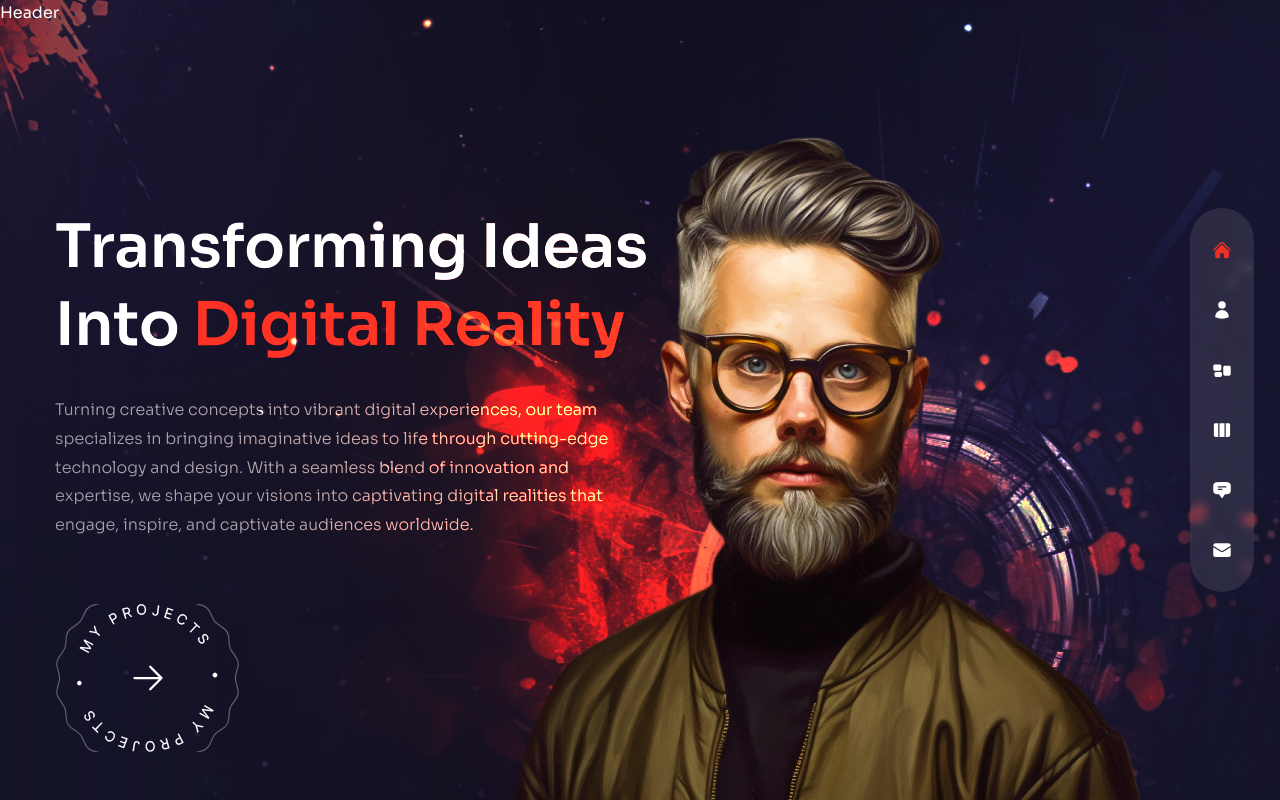
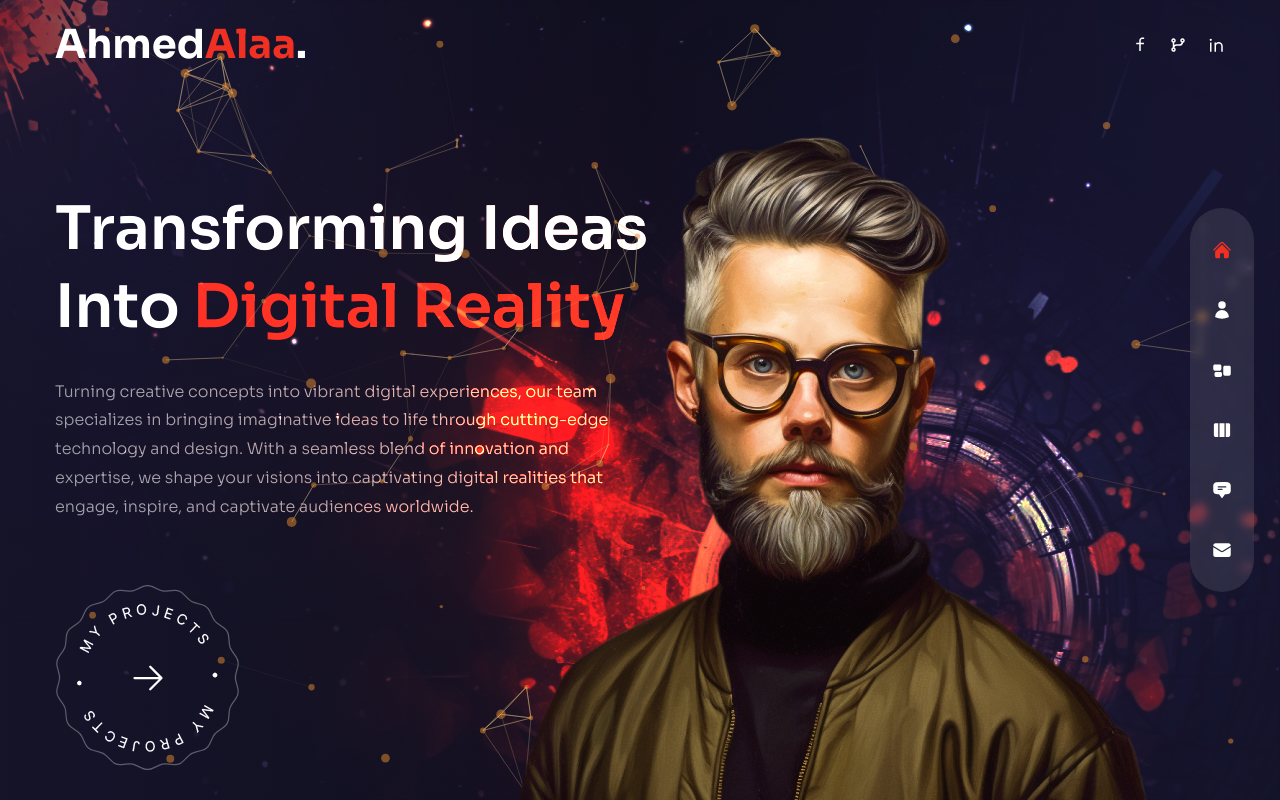
Before and after one commit to AhmedAlaa21/ahmedalaa, a Next.js app: page / in a window 1280 px wide. Built offline with nearby package versions, Linux system fonts and the light colour scheme.

Commit message:
Finished Homepage ui

```diff
--- a/components/Header.js
+++ b/components/Header.js
@@ -1,5 +1,31 @@
+// next image
+import Image from "next/image";
+
+// next link
+import Link from "next/link";
+
+// components
+import Socials from "../components/Socials";
 const Header = () => {
-  return <header className="absolute z-30 w-full">Header</header>;
+  return (
+    <header className="absolute z-30 w-full flex items-center px-16 xl:px-0 xl:h-[90px]">
+      <div className="container mx-auto">
+        <div className="flex flex-col lg:flex-row justify-between items-center gap-y-6 py-8">
+          {/* logo */}
+          <Link href="/">
+            <p
+              className="w-[220px]  font-bold "
+              style={{ color: "#fff", fontSize: "40px" }}
+            >
+              Ahmed<span className="text-accent">Alaa</span>.
+            </p>
+          </Link>
+          {/* Socials */}
+          <Socials />
+        </div>
+      </div>
+    </header>
+  );
 };
 
 export default Header;
--- a/components/ParticlesContainer.js
+++ b/components/ParticlesContainer.js
@@ -1,5 +1,86 @@
+import { Particles } from "react-tsparticles";
+import { loadFull } from "tsparticles";
+import React, { useCallback } from "react";
 const ParticlesContainer = () => {
-  <div>Particles Container</div>;
+  // init
+  const pariclesInit = useCallback(async (engine) => {
+    await loadFull(engine);
+  }, []);
+
+  const pariclesLoaded = useCallback(async () => {}, []);
+  return (
+    <Particles
+      className="w-full h-full absolute translate-z-0"
+      id="tsparticles"
+      init={pariclesInit}
+      loaded={pariclesLoaded}
+      options={{
+        fullScreen: { enable: false },
+        background: { color: { value: "" } },
+        fpsLimit: 120,
+        interactivity: {
+          events: {
+            onClick: {
+              enable: false,
+              mode: "push",
+            },
+            onHover: {
+              enable: true,
+              mode: "repulse",
+            },
+            resize: true,
+          },
+          modes: {
+            push: {
+              quantity: 90,
+            },
+            repulse: {
+              distance: 200,
+              duration: 0.4,
+            },
+          },
+        },
+        particles: {
+          color: {
+            value: "#e68e2e",
+          },
+          links: {
+            color: "#f5d393",
+            distnce: 150,
+            enable: true,
+            opacity: 0.5,
+            width: 1,
+          },
+          collisions: {
+            enable: true,
+          },
+          move: {
+            direction: "none",
+            enable: true,
+            outModes: {
+              default: "bounce",
+            },
+            random: false,
+            speed: 1,
+            straight: false,
+          },
+          number: {
+            density: {
+              enable: true,
+              area: 800,
+            },
+            value: 80,
+          },
+          opacity: { value: 0.5 },
+          shape: { type: "circle" },
+          size: {
+            value: { min: 1, max: 5 },
+          },
+        },
+        detectRetina: true,
+      }}
+    />
+  );
 };
 
 export default ParticlesContainer;
--- a/components/ProjectsBtn.js
+++ b/components/ProjectsBtn.js
@@ -12,7 +12,7 @@
     <div className="mx-auto xl:mx-0">
       <Link
         href={"/work"}
-        className="relative w-[185px] flex justify-center items-center
+        className="relative w-[185px] h-[185px] flex justify-center items-center
         bg-circleStar bg-cover bg-center bg-no-repeat group"
       >
         <Image
--- a/components/Socials.js
+++ b/components/Socials.js
@@ -1,5 +1,23 @@
+// links
+import Link from "next/link";
+
+//data
+import { SocialData } from "../data";
 const Socials = () => {
-  return <div>Socials</div>;
+  return (
+    <div className="flex items-center gap-x-5 text-lg ">
+      {SocialData.map((el) => (
+        <Link
+          className="hover:text-accent transition-all duration-300"
+          key={el.id}
+          href={el.path}
+          target="_blank"
+        >
+          {el.icon}
+        </Link>
+      ))}
+    </div>
+  );
 };
 
 export default Socials;
--- /dev/null
+++ b/data/index.js
@@ -0,0 +1,114 @@
+import {
+  RiFacebookLine,
+  RiGitBranchLine,
+  RiLinkedinLine,
+} from "react-icons/ri";
+
+import {
+  FaHtml5,
+  FaCss3,
+  FaJs,
+  FaReact,
+  FaWordpress,
+  FaFigma,
+} from "react-icons/fa";
+import {
+  SiNextdotjs,
+  SiFramer,
+  SiAdobexd,
+  SiAdobephotoshop,
+} from "react-icons/si";
+
+export const SocialData = [
+  {
+    id: 0,
+    path: "https://www.facebook.com/ahmed.mohamed.alaa2016/",
+    icon: <RiFacebookLine />,
+  },
+  {
+    id: 1,
+    path: "https://www.github.com/AhmedAlaa21",
+    icon: <RiGitBranchLine />,
+  },
+  {
+    id: 2,
+    path: "https://www.linkedin.com/in/ahmed-alaa-52b51518a/",
+    icon: <RiLinkedinLine />,
+  },
+];
+
+export const aboutData = [
+  {
+    title: "skills",
+    info: [
+      {
+        title: "Web Development",
+        icons: [
+          <FaHtml5 />,
+          <FaCss3 />,
+          <FaJs />,
+          <FaReact />,
+          <SiNextdotjs />,
+          <SiFramer />,
+          <FaWordpress />,
+        ],
+      },
+      {
+        title: "UI/UX Design",
+        icons: [<FaFigma />, <SiAdobexd />, <SiAdobephotoshop />],
+      },
+    ],
+  },
+  {
+    title: "awards",
+    info: [
+      {
+        title: "Google Mobile Launchpad",
+        stage: "2016 - 2017",
+      },
+    ],
+  },
+  {
+    title: "experience",
+    info: [
+      {
+        title: "Web Developer - Badgewell Company",
+        stage: "2023 - 2023",
+      },
+      {
+        title: "Flutter Developer - Freelance",
+        stage: "2020 - 2022",
+      },
+      {
+        title: "Ecommerce Manager - Easy Control",
+        stage: "2020 - 2023",
+      },
+      {
+        title: "Social Media Specialist - Mindev",
+        stage: "2022 - 2023",
+      },
+    ],
+  },
+  {
+    title: "credentials",
+    info: [
+      { title: "React Native - EDX", stage: "2023 - 2023" },
+      {
+        title: "React & Next js Diploma - Mahara tech",
+        stage: "2022-2023",
+      },
+      {
+        title: "Computer Science Bachelor - Faculty of Science",
+        stage: "2019",
+      },
+      {
+        title: "Android Native Development - Google Mobile Launchpad",
+        stage: "2016",
+      },
+      {
+        title: "Social Media Marketing Diploma",
+        stage: "2020",
+      },
+    ],
+  },
+];
--- a/pages/about/index.js
+++ b/pages/about/index.js
@@ -13,81 +13,7 @@
   SiAdobephotoshop,
 } from "react-icons/si";
 //  data
-const aboutData = [
-  {
-    title: "skills",
-    info: [
-      {
-        title: "Web Development",
-        icons: [
-          <FaHtml5 />,
-          <FaCss3 />,
-          <FaJs />,
-          <FaReact />,
-          <SiNextdotjs />,
-          <SiFramer />,
-          <FaWordpress />,
-        ],
-      },
-      {
-        title: "UI/UX Design",
-        icons: [<FaFigma />, <SiAdobexd />, <SiAdobephotoshop />],
-      },
-    ],
-  },
-  {
-    title: "awards",
-    info: [
-      {
-        title: "Google Mobile Launchpad",
-        stage: "2016 - 2017",
-      },
-    ],
-  },
-  {
-    title: "experience",
-    info: [
-      {
-        title: "Web Developer - Badgewell Company",
-        stage: "2023 - 2023",
-      },
-      {
-        title: "Flutter Developer - Freelance",
-        stage: "2020 - 2022",
-      },
-      {
-        title: "Ecommerce Manager - Easy Control",
-        stage: "2020 - 2023",
-      },
-      {
-        title: "Social Media Specialist - Mindev",
-        stage: "2022 - 2023",
-      },
-    ],
-  },
-  {
-    title: "credentials",
-    info: [
-      { title: "React Native - EDX", stage: "2023 - 2023" },
-      {
-        title: "React & Next js Diploma - Mahara tech",
-        stage: "2022-2023",
-      },
-      {
-        title: "Computer Science Bachelor - Faculty of Science",
-        stage: "2019",
-      },
-      {
-        title: "Android Native Development - Google Mobile Launchpad",
-        stage: "2016",
-      },
-      {
-        title: "Social Media Marketing Diploma",
-        stage: "2020",
-      },
-    ],
-  },
-];
+
 
 const About = () => {
   return <div>About</div>;
--- a/pages/index.js
+++ b/pages/index.js
@@ -10,8 +10,8 @@
 import { motion } from "framer-motion";
 
 // variants
+import { fadeIn } from "../variants";
 
-import { fadeIn } from "../variants";
 const Home = () => {
   return (
     <div className="bg-primary/60 h-full">
@@ -72,9 +72,8 @@
           className="bg-none xl:bg-explosion xl:bg-cover xl:bg-right
         xl:bg-no-repeat w-full h-full absolute mix-blend-color-dodge translate-z-0"
         ></div>
-      </div>
         {/* paricles */}
-      <div>paricles</div>
+        <ParticlesContainer />
         {/* avatar img*/}
         <motion.div
           variants={fadeIn("up", 0.5)}
@@ -88,6 +87,7 @@
           <Avatar />
         </motion.div>
       </div>
+    </div>
   );
 };
 
```
Lines whose indentation alone changed are shown as unchanged.
